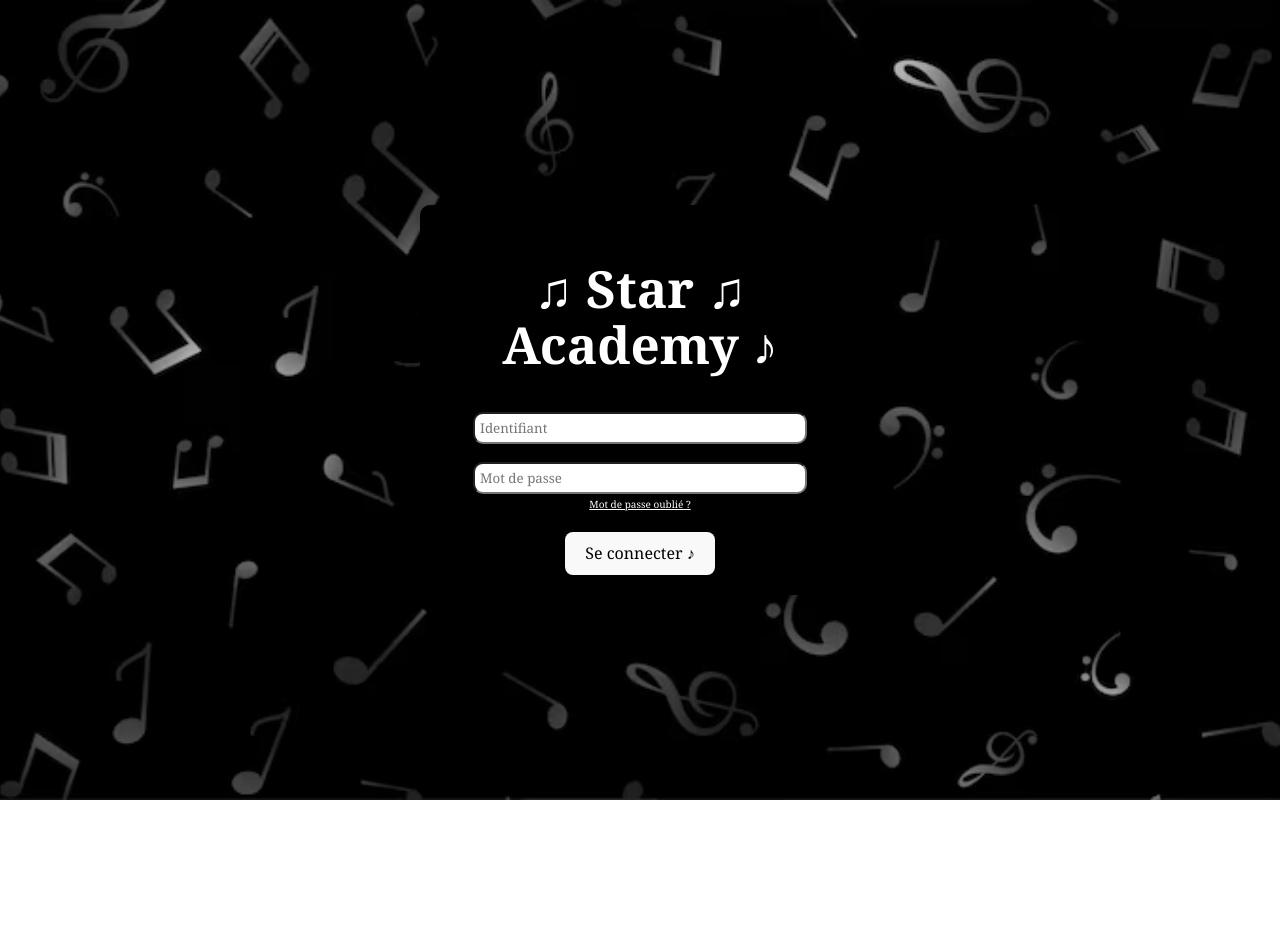
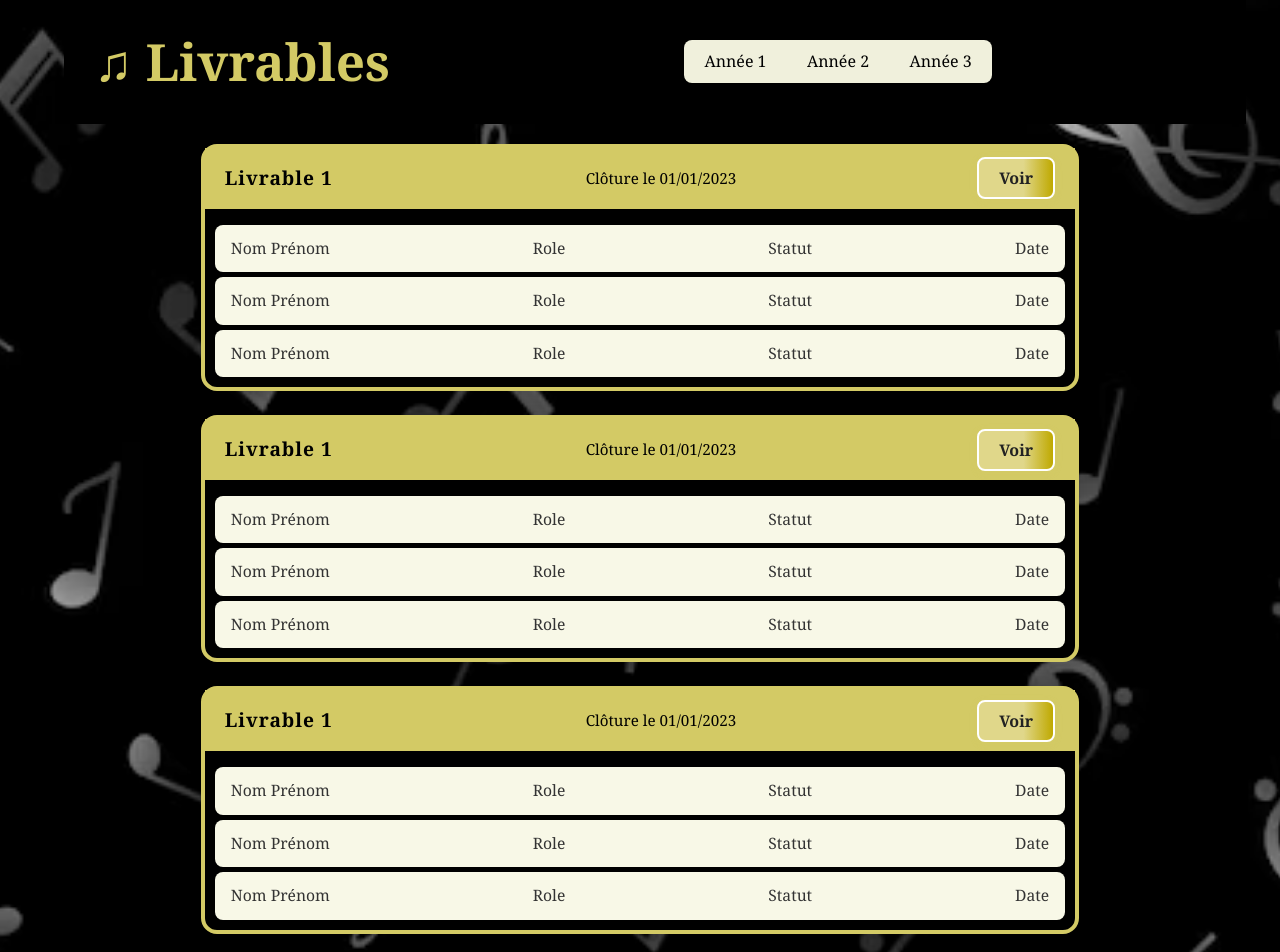
Before and after one commit to EleonoreP393/Projet_SIGL_S9, a React (Vite) app: page / in a window 1280 px wide. Shown: the top 952 px of the page. Before the commit the page ends 800 px from the top, so only its background shows below. Built offline with nearby package versions, Linux system fonts and the light colour scheme.

Commit message:
Ajout de la page Journal de formation

```diff
--- a/src/App.jsx
+++ b/src/App.jsx
@@ -1,13 +1,14 @@
 import { useState } from 'react'
 import './App.css'
 import Login from './pages/login'
+import JournalDeFormation from './pages/JournalDeFormation'
 
 function App() {
   const [count, setCount] = useState(0)
 
   return (
     <>
-    <Login/>
+    <JournalDeFormation/>
     </>
   )
 }
--- /dev/null
+++ b/src/pages/JournalDeFormation.jsx
@@ -0,0 +1,135 @@
+import React, { useState } from "react";
+import '../style/style.css';
+
+function JournalDeFormation() {
+
+  return (
+    <div>
+      <div className="header-flex">
+        <h1 className="titreCategorie">♫ Livrables</h1>
+        <div className="button-group">
+          <button className="buttonAnnee1">Année 1</button>
+          <button className="buttonAnnee2">Année 2</button>
+          <button className="buttonAnnee3">Année 3</button>
+        </div>
+      </div>
+      <div className="livrable-container">
+        <div className="livrable-item">
+          <div className="livrable-header">
+            <h2 className="livrable-texte">Livrable 1</h2>
+            <span className="livrable-texte">Clôture le 01/01/2023</span>
+            <button className="VoirLivrableButton">Voir</button>
+          </div>
+          <div className="livrable-description">
+            <div className="livrable-acteur">
+              <span className="livrable-texte">Nom Prénom</span>
+              <span className="livrable-texte">Role</span>
+              <span className="livrable-texte">Statut</span>
+              <span className="livrable-texte">Date</span>
+            </div>
+            <div className="livrable-acteur">
+              <span className="livrable-texte">Nom Prénom</span>
+              <span className="livrable-texte">Role</span>
+              <span className="livrable-texte">Statut</span>
+              <span className="livrable-texte">Date</span>
+            </div>
+            <div className="livrable-acteur">
+              <span className="livrable-texte">Nom Prénom</span>
+              <span className="livrable-texte">Role</span>
+              <span className="livrable-texte">Statut</span>
+              <span className="livrable-texte">Date</span>
+            </div>
+          </div>
+        </div>
+
+        <div className="livrable-item">
+          <div className="livrable-header">
+            <h2 className="livrable-texte">Livrable 1</h2>
+            <span className="livrable-texte">Clôture le 01/01/2023</span>
+            <button className="VoirLivrableButton">Voir</button>
+          </div>
+          <div className="livrable-description">
+            <div className="livrable-acteur">
+              <span className="livrable-texte">Nom Prénom</span>
+              <span className="livrable-texte">Role</span>
+              <span className="livrable-texte">Statut</span>
+              <span className="livrable-texte">Date</span>
+            </div>
+            <div className="livrable-acteur">
+              <span className="livrable-texte">Nom Prénom</span>
+              <span className="livrable-texte">Role</span>
+              <span className="livrable-texte">Statut</span>
+              <span className="livrable-texte">Date</span>
+            </div>
+            <div className="livrable-acteur">
+              <span className="livrable-texte">Nom Prénom</span>
+              <span className="livrable-texte">Role</span>
+              <span className="livrable-texte">Statut</span>
+              <span className="livrable-texte">Date</span>
+            </div>
+          </div>
+        </div>
+
+        <div className="livrable-item">
+          <div className="livrable-header">
+            <h2 className="livrable-texte">Livrable 1</h2>
+            <span className="livrable-texte">Clôture le 01/01/2023</span>
+            <button className="VoirLivrableButton">Voir</button>
+          </div>
+          <div className="livrable-description">
+            <div className="livrable-acteur">
+              <span className="livrable-texte">Nom Prénom</span>
+              <span className="livrable-texte">Role</span>
+              <span className="livrable-texte">Statut</span>
+              <span className="livrable-texte">Date</span>
+            </div>
+            <div className="livrable-acteur">
+              <span className="livrable-texte">Nom Prénom</span>
+              <span className="livrable-texte">Role</span>
+              <span className="livrable-texte">Statut</span>
+              <span className="livrable-texte">Date</span>
+            </div>
+            <div className="livrable-acteur">
+              <span className="livrable-texte">Nom Prénom</span>
+              <span className="livrable-texte">Role</span>
+              <span className="livrable-texte">Statut</span>
+              <span className="livrable-texte">Date</span>
+            </div>
+          </div>
+        </div>
+
+        <div className="livrable-item">
+          <div className="livrable-header">
+            <h2 className="livrable-texte">Livrable 1</h2>
+            <span className="livrable-texte">Clôture le 01/01/2023</span>
+            <button className="VoirLivrableButton">Voir</button>
+          </div>
+          <div className="livrable-description">
+            <div className="livrable-acteur">
+              <span className="livrable-texte">Nom Prénom</span>
+              <span className="livrable-texte">Role</span>
+              <span className="livrable-texte">Statut</span>
+              <span className="livrable-texte">Date</span>
+            </div>
+            <div className="livrable-acteur">
+              <span className="livrable-texte">Nom Prénom</span>
+              <span className="livrable-texte">Role</span>
+              <span className="livrable-texte">Statut</span>
+              <span className="livrable-texte">Date</span>
+            </div>
+            <div className="livrable-acteur">
+              <span className="livrable-texte">Nom Prénom</span>
+              <span className="livrable-texte">Role</span>
+              <span className="livrable-texte">Statut</span>
+              <span className="livrable-texte">Date</span>
+            </div>
+          </div>
+        </div>
+      </div>
+
+    </div>
+
+  );
+}
+
+export default JournalDeFormation;
--- a/src/pages/login.jsx
+++ b/src/pages/login.jsx
@@ -18,9 +18,16 @@
   };
 
   return (
-    <div className="login-container" style={{ maxWidth: "400px", margin: "50px auto" }}>
-      <h1>♫ Star ♫ Academy ♪</h1>
-      <form onSubmit={handleLogin}>
+      <div className="login-container" style={{ maxWidth: "400px", margin: "50px auto" }}>
+        <div className="header-flex">
+          <h1>♫ Star ♫ Academy ♪</h1>
+          <div className="button-group">
+            <button type="button">Bouton 1</button>
+            <button type="button">Bouton 2</button>
+            <button type="button">Bouton 3</button>
+          </div>
+        </div>
+        <form onSubmit={handleLogin}>
         <div style={{ marginBottom: "10px" }}>
           <input
             type="text"
--- a/src/style/style.css
+++ b/src/style/style.css
@@ -13,6 +13,10 @@
 button {
     font-family: 'Georgia', serif;
 }
+button:hover{
+    border-color: rgb(211, 202, 101);
+}
+
 .login-container {
     background-color: black;   /* fond noir */
     color: white;              /* texte en blanc */
@@ -36,3 +40,143 @@
     margin-bottom: 20px;       /* espace avant le bouton Se connecter */
     text-align: center;          /* aligné avec l'input */
 }
+
+.titreCategorie {
+    color: rgb(211, 202, 101);
+}
+
+.buttonAnnee1 {
+    background-color: rgb(240, 240, 220);
+    color: black;
+    border-top-right-radius: 0%;
+    border-bottom-right-radius: 0%;
+}
+
+.buttonAnnee2 {
+    background-color: rgb(240, 240, 220);
+    color: black;
+    border-top-right-radius: 0%;
+    border-bottom-right-radius: 0%;
+    border-top-left-radius: 0%;
+    border-bottom-left-radius: 0%;
+}
+
+.buttonAnnee3 {
+    background-color: rgb(240, 240, 220);
+    color: black;
+    border-top-left-radius: 0%;
+    border-bottom-left-radius: 0%;
+}
+
+.header-flex {
+    display: flex;
+    align-items: center;
+    margin-bottom: 20px;
+    position: fixed;
+    left: 5%;
+    top: -1px;
+    width: 90%;
+    background-color: #000000;
+    padding-left: 30px
+}
+
+.header-flex .titreCategorie {
+    min-width: 220px;
+    text-align: left;
+    margin-right: 40px;
+}
+
+.button-group {
+    display: flex;
+    justify-content: center;
+    flex: 1;
+    height: 30px;
+    align-items: center;
+}
+
+.livrable-container {
+    margin-top: 80px;
+    padding: 32px 0;
+    display: flex;
+    flex-direction: column;
+    align-items: stretch;
+    width: 85vw;
+    max-width: 85vw;
+    box-sizing: content-box;
+}
+
+.livrable-item {
+    background: black /*rgb(240, 240, 220, 0.8)*/;
+    margin-bottom: 24px;
+    border-radius: 16px;
+    border: 4px solid #d3ca65;
+    box-shadow: 0 4px 16px rgba(0,0,0,0.10);
+    min-width: 350px;
+    max-width: 900px;
+    width: 80%;
+    margin-left: auto;
+    margin-right: auto;
+    transition: box-shadow 0.2s;
+}
+
+.livrable-header {
+    display: flex;
+    justify-content: space-between;
+    align-items: center;
+    margin-bottom: 16px;
+    gap: 16px;
+    background-color: #d3ca65;
+    padding: 0px 20px 0px 20px;
+}
+
+.livrable-texte {
+    font-size: 1em;
+    color: #333;
+    font-family: 'Georgia', serif;
+}
+.livrable-header .livrable-texte:first-child {
+    font-size: 1.2em;
+    font-weight: bold;
+    color: #000000;
+    letter-spacing: 1px;
+}
+.livrable-header .livrable-texte:nth-child(2) {
+    font-size: 0.95em;
+    color: #000000;
+    margin-left: 12px;
+}
+
+.VoirLivrableButton {
+    background: linear-gradient(90deg, #e0d78a 60%, #bfa900 100%);
+    color: #222;
+    border: 2px solid white ;
+    padding: 8px 20px;
+    border-radius: 8px;
+    cursor: pointer;
+    font-weight: bold;
+    font-family: 'Georgia', serif;
+    box-shadow: 0 2px 8px rgba(211,202,101,0.10);
+    transition: background 0.2s, color 0.2s, box-shadow 0.2s;
+}
+.VoirLivrableButton:hover {
+    background: linear-gradient(90deg, #bfa900 60%, #d3ca65 100%);
+    color: #fff;
+    box-shadow: 0 4px 16px rgba(211,202,101,0.18);
+}
+.livrable-description {
+    flex-direction: column;
+    gap: 40px;
+    margin: 10px 10px;
+}
+.livrable-acteur {
+    display: flex;
+    justify-content: space-between;
+    gap: 16px;
+    font-size: 0.98em;
+    color: #444;
+    background: #f8f8e7;
+    border-radius: 8px;
+    padding: 12px 16px;
+    display: flex;
+    margin-bottom: 5px;
+}
```
